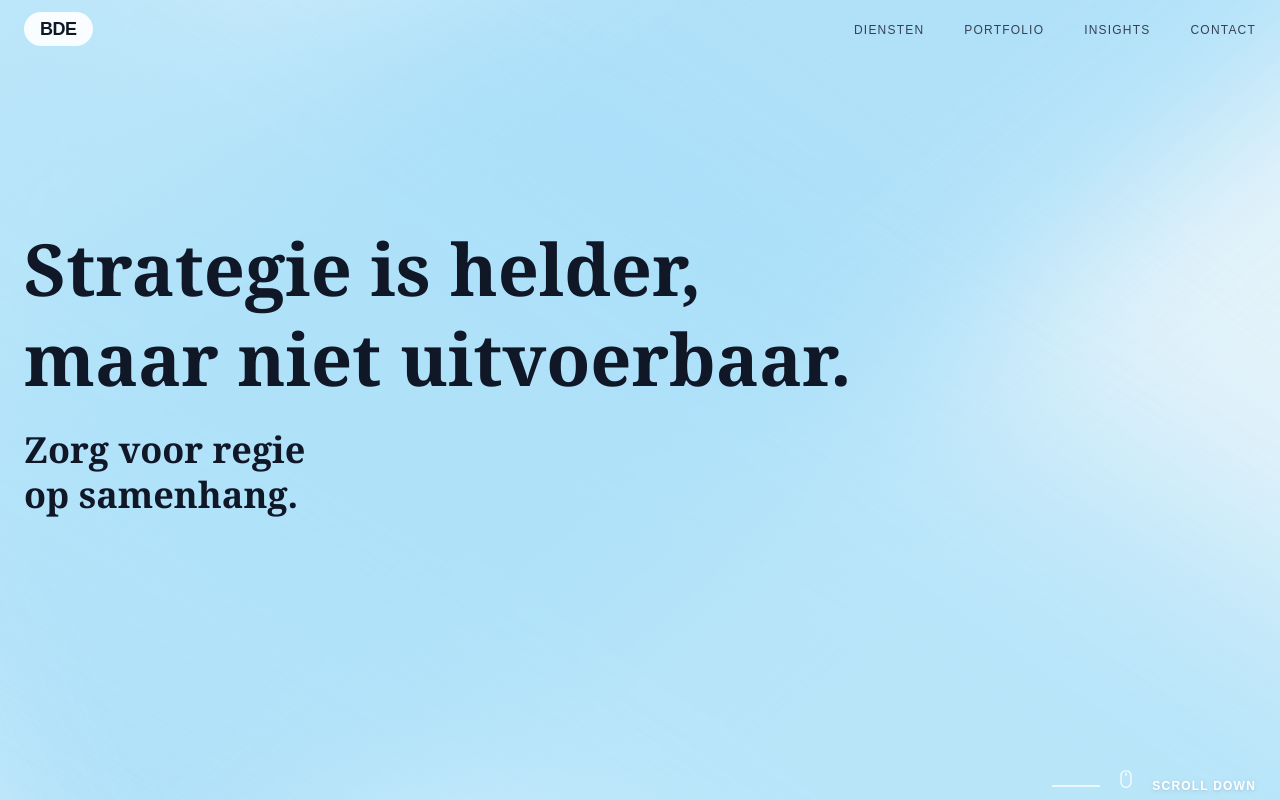
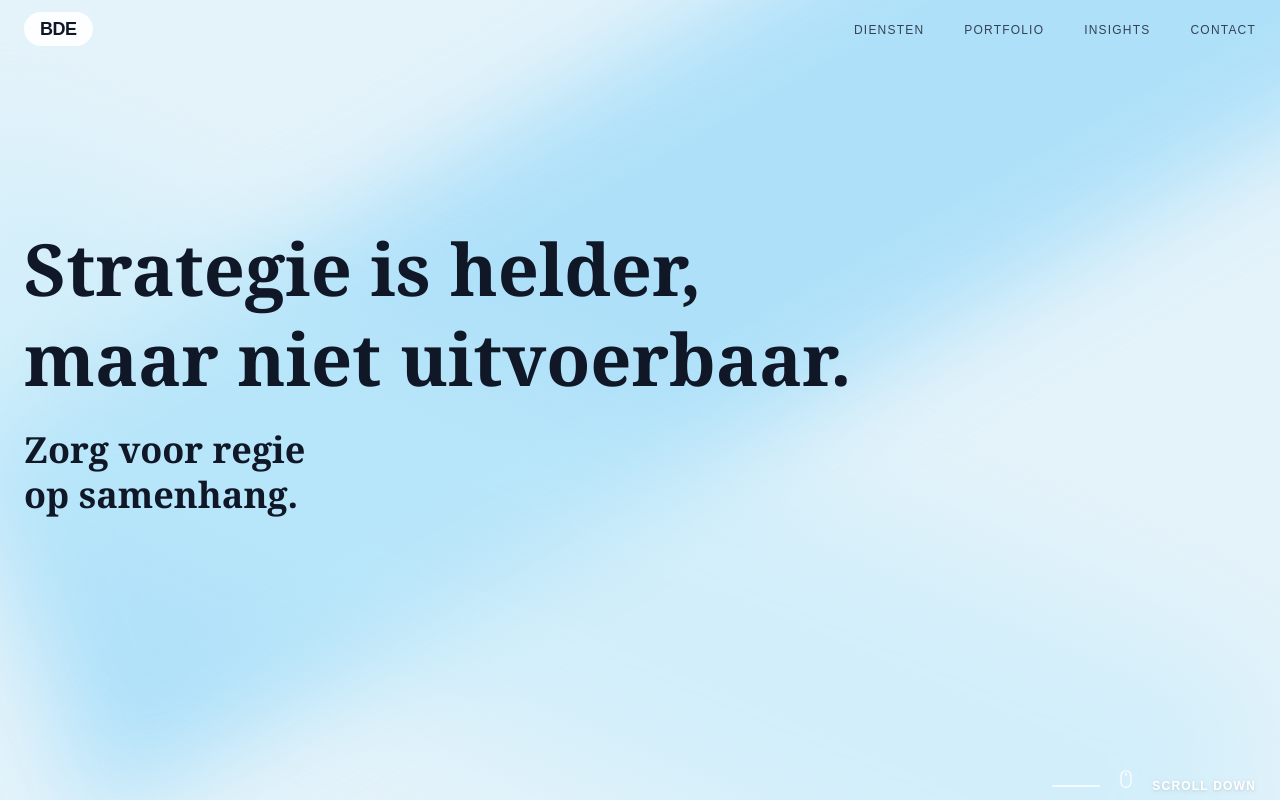
Before and after one commit to TinoiDam/bde-consulting.com, a Next.js app: page / in a window 1280 px wide. Shown: the top 800 px of the page. Built offline with nearby package versions, Linux system fonts and the light colour scheme.

Commit message:
Sharpen aurora effect - focused light beam with strong contrast, less uniform blur

```diff
--- a/app/page.tsx
+++ b/app/page.tsx
@@ -10,48 +10,33 @@ export default function Home() {
           backgroundColor: '#E4F3FA'
         }}
       >
-        {/* Primary diagonal aurora band - Bright, wide, skewed */}
+        {/* Primary focused light beam - Sharp, directed, strong contrast */}
         <div
           className="absolute pointer-events-none"
           style={{
-            width: '150%',
-            height: '80%',
+            width: '120%',
+            height: '50%',
             backgroundColor: '#A1DCF9',
-            top: '-20%',
-            right: '-30%',
-            transform: 'rotate(-25deg) skewY(-15deg)',
-            filter: 'blur(80px)',
-            opacity: 0.75
+            top: '5%',
+            right: '-15%',
+            transform: 'rotate(-20deg) skewY(-10deg)',
+            filter: 'blur(50px)',
+            opacity: 0.8
           }}
         ></div>
 
-        {/* Secondary accent band - Softer, complementary angle */}
+        {/* Secondary accent - Complementary direction, softer */}
         <div
           className="absolute pointer-events-none"
           style={{
-            width: '140%',
-            height: '70%',
+            width: '110%',
+            height: '45%',
             backgroundColor: '#C1EAFA',
-            bottom: '-10%',
-            left: '-20%',
-            transform: 'rotate(20deg) skewY(10deg)',
-            filter: 'blur(90px)',
-            opacity: 0.65
-          }}
-        ></div>
-
-        {/* Tertiary glow layer - Soft edge definition */}
-        <div
-          className="absolute pointer-events-none"
-          style={{
-            width: '160%',
-            height: '90%',
-            backgroundColor: '#A1DCF9',
-            top: '10%',
-            left: '-40%',
-            transform: 'rotate(35deg) skewX(-20deg)',
-            filter: 'blur(100px)',
-            opacity: 0.45
+            bottom: '5%',
+            left: '-10%',
+            transform: 'rotate(15deg) skewY(8deg)',
+            filter: 'blur(60px)',
+            opacity: 0.5
           }}
         ></div>
 
```
